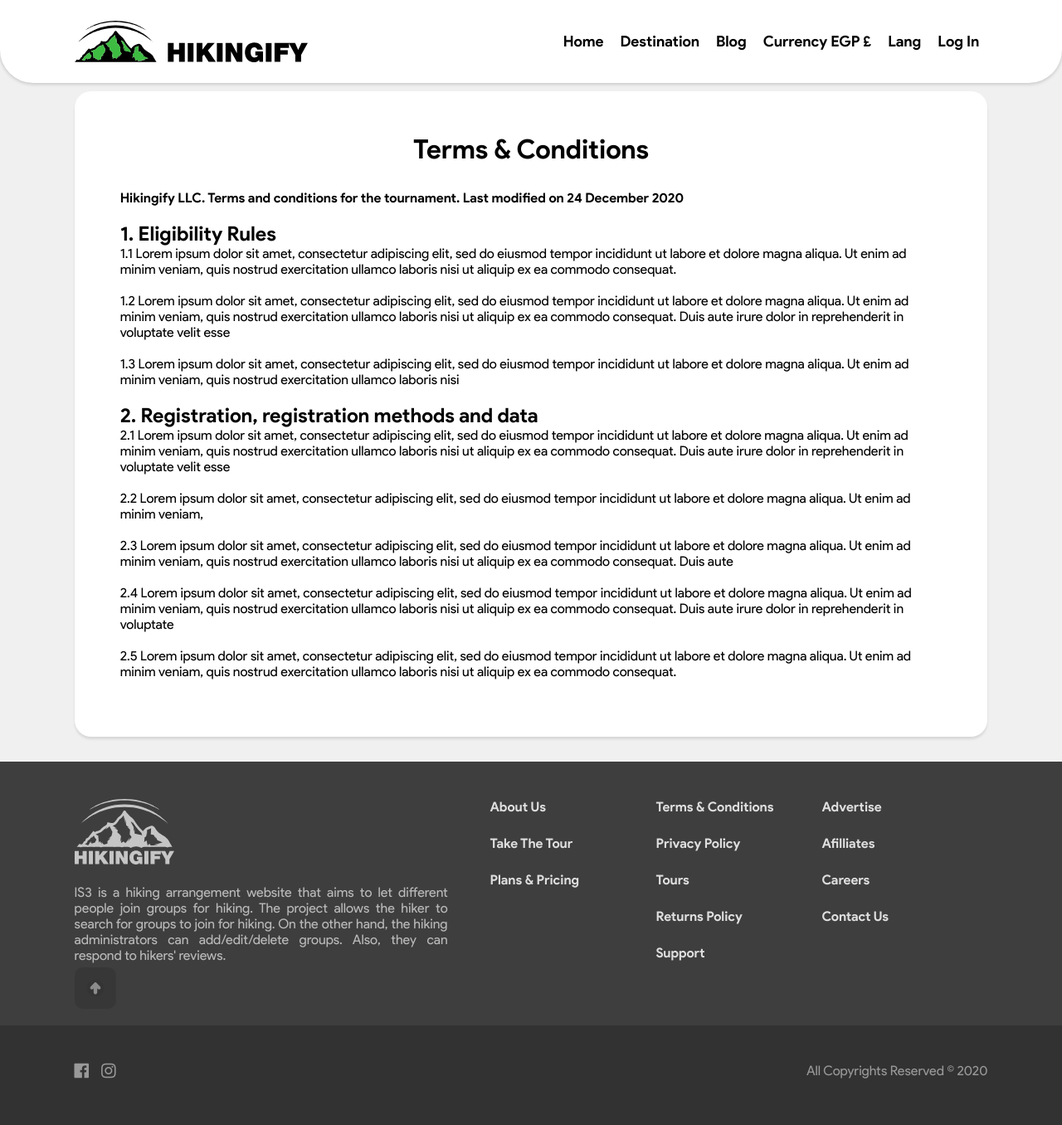
After one commit to xBodda/lets-hike, a PHP site: page /zowjain/terms.php in a window 1280 px wide. The commit adds this page. Shown: the whole page at 83% size. Run offline with PHP 8.4, Linux system fonts and the light colour scheme; some libraries are stand-ins or nearby versions.

Commit message:
Terms.php Added + (Our Experts) updated

```diff
--- a/layout/css/master.css
+++ b/layout/css/master.css
@@ -1373,3 +1373,84 @@ color: #3DBC41;
   font-size: 15px;
 }
 /*Cart Start*/
+
+/*Terms Start*/
+.terms-body .terms-container {
+      width: 100%;
+    padding: 50px 5%;
+    box-shadow: 0px 3px 3px 0px rgba(0,0,0,0.1);
+    border-radius: 20px;
+    margin: 10px 0;
+    background-color: #fff;
+    align-items: center;
+    position: relative;
+}
+.terms-body .right .terms-container {
+  display: flex;
+  padding: 20px 5%;
+
+}
+
+
+.terms-body .terms-container .xbutton{
+
+top:calc(100% - 10px);
+
+}
+.terms-body .terms-container .xbutton .sbutton{
+color:#000000;
+top:calc(100% - 10px);
+
+}
+.terms-body .terms-container .total{
+  text-align: center;
+color:#3dbc3d;
+font-size:40px;
+font-weight: bold;
+}
+.terms-body .terms-container .total::before{
+content:"Total";
+font-size: 20px;
+color:black;
+margin-right:5px;
+font-weight: normal;
+}
+.terms-body .terms-container .total::after{
+content:" £ EGP";
+font-size: 20px;
+}
+.terms-body .terms-container input,.terms-body .terms-container select{
+padding:10px 15px;
+border-radius: 14px;
+font-size:17px;
+outline:none;
+border:1px solid #666;
+width:300px;
+margin:0 15px;
+height:50px;
+}
+.terms-body .terms-container .details table tr td:first-child{
+font-weight: bold;
+padding-right:10px;
+}
+.terms-body{
+  width: 100%;
+  padding: 0 7%;
+  position: relative;
+}
+
+
+ .terms-container .t-item{
+    background: #3dbc3d;
+    text-align: left;
+    margin: 5px;
+    box-sizing: border-box;
+
+    padding: 10px 70px;
+    color: white;
+    box-shadow: 0 7px 7px 0 #3dbc3d99 !important;
+    border-radius: 30px !important;
+    cursor: pointer;
+    border:2px solid transparent !important;
+}
+/*Terms End*/
--- /dev/null
+++ b/terms.php
@@ -0,0 +1,72 @@
+<!DOCTYPE html>
+<html lang="en" dir="ltr">
+
+<head>
+  <meta charset="utf-8">
+  <!-- Product Sans Font -->
+  <link rel="stylesheet" href="layout/css/productsans.css">
+  <!-- Main CSS File -->
+  <link rel="stylesheet" href="layout/css/master.css">
+  <!-- Favicon  -->
+  <link href="layout/svg/logo-mark.svg" rel="shortcut icon" type="image/png">
+  <!-- Link To Icons File -->
+  <link rel="stylesheet" href="https://use.fontawesome.com/releases/v5.6.3/css/all.css">
+  <title>Hikingify | Review Hike</title>
+</head>
+
+<body id="review">
+  <!-- Header START -->
+  <?php include('includes/header.php'); ?>
+  <!-- Header END -->
+
+  <!-- Top Banner START -->
+
+  <!-- Top Banner END -->
+
+  <!-- Cart Body START -->
+  <div class="terms-body">
+    <div class="flex-container">
+
+          <!-- Card 1 END-->
+
+
+
+
+
+      </div>
+
+    <!-- Cart Details START -->
+    <div class="left">
+      <div class=" terms-container ">
+        <h1 style="text-align: center;margin-bottom: 30px">Terms & Conditions</h1>
+
+        <h4>Hikingify LLC. Terms and conditions for the tournament.
+          Last modified on 24 December 2020</h4><br>
+        <h2>1. Eligibility Rules</h2>
+        <p>1.1 Lorem ipsum dolor sit amet, consectetur adipiscing elit, sed do eiusmod tempor incididunt ut labore et dolore magna aliqua. Ut enim ad minim veniam, quis nostrud exercitation ullamco laboris nisi ut aliquip ex ea commodo consequat. </p><br>
+        <p>1.2 Lorem ipsum dolor sit amet, consectetur adipiscing elit, sed do eiusmod tempor incididunt ut labore et dolore magna aliqua. Ut enim ad minim veniam, quis nostrud exercitation ullamco laboris nisi ut aliquip ex ea commodo consequat. Duis aute irure dolor in reprehenderit in voluptate velit esse</p><br>
+        <p>1.3 Lorem ipsum dolor sit amet, consectetur adipiscing elit, sed do eiusmod tempor incididunt ut labore et dolore magna aliqua. Ut enim ad minim veniam, quis nostrud exercitation ullamco laboris nisi </p><br>
+
+        <h2>2. Registration, registration methods and data</h2>
+        <p>2.1 Lorem ipsum dolor sit amet, consectetur adipiscing elit, sed do eiusmod tempor incididunt ut labore et dolore magna aliqua. Ut enim ad minim veniam, quis nostrud exercitation ullamco laboris nisi ut aliquip ex ea commodo consequat. Duis aute irure dolor in reprehenderit in voluptate velit esse</p><br>
+        <p>2.2 Lorem ipsum dolor sit amet, consectetur adipiscing elit, sed do eiusmod tempor incididunt ut labore et dolore magna aliqua. Ut enim ad minim veniam, </p><br>
+        <p>2.3 Lorem ipsum dolor sit amet, consectetur adipiscing elit, sed do eiusmod tempor incididunt ut labore et dolore magna aliqua. Ut enim ad minim veniam, quis nostrud exercitation ullamco laboris nisi ut aliquip ex ea commodo consequat. Duis aute</p><br>
+        <p>2.4 Lorem ipsum dolor sit amet, consectetur adipiscing elit, sed do eiusmod tempor incididunt ut labore et dolore magna aliqua. Ut enim ad minim veniam, quis nostrud exercitation ullamco laboris nisi ut aliquip ex ea commodo consequat. Duis aute irure dolor in reprehenderit in voluptate </p><br>
+        <p>2.5 Lorem ipsum dolor sit amet, consectetur adipiscing elit, sed do eiusmod tempor incididunt ut labore et dolore magna aliqua. Ut enim ad minim veniam, quis nostrud exercitation ullamco laboris nisi ut aliquip ex ea commodo consequat. </p><br>
+
+
+<!-- Cart Details END -->
+  </div>
+</div></div>
+
+<!-- Cart Body END -->
+
+
+    <!-- Footer START -->
+    <?php include('includes/footer.php'); ?>
+    <!-- Footer END -->
+
+
+</body>
+
+</html>
```
Also changed, not shown: index.php (+9 -0 lines), layout/jpg/o-3.jpg (added).
